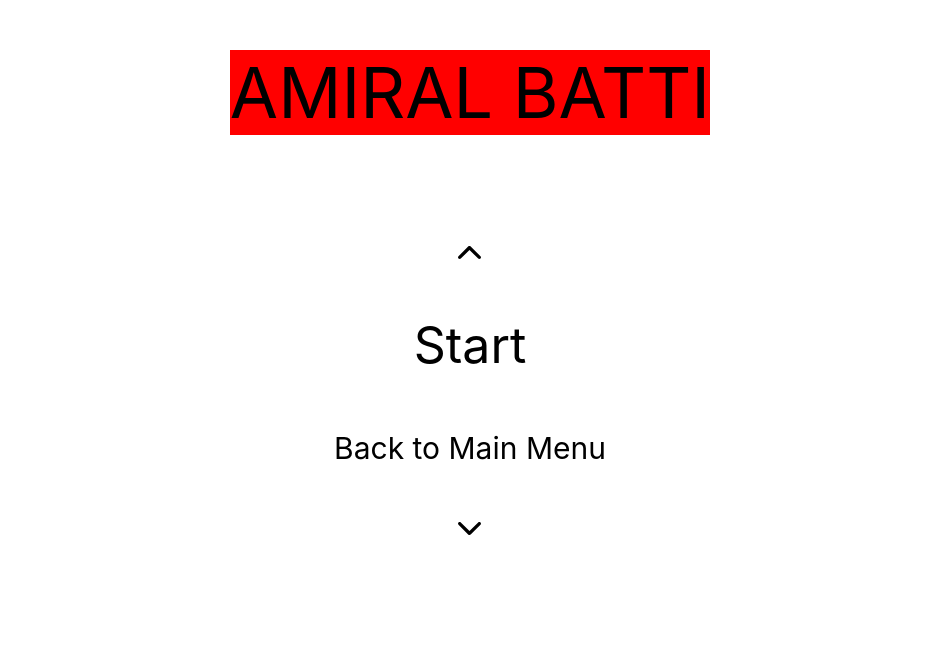
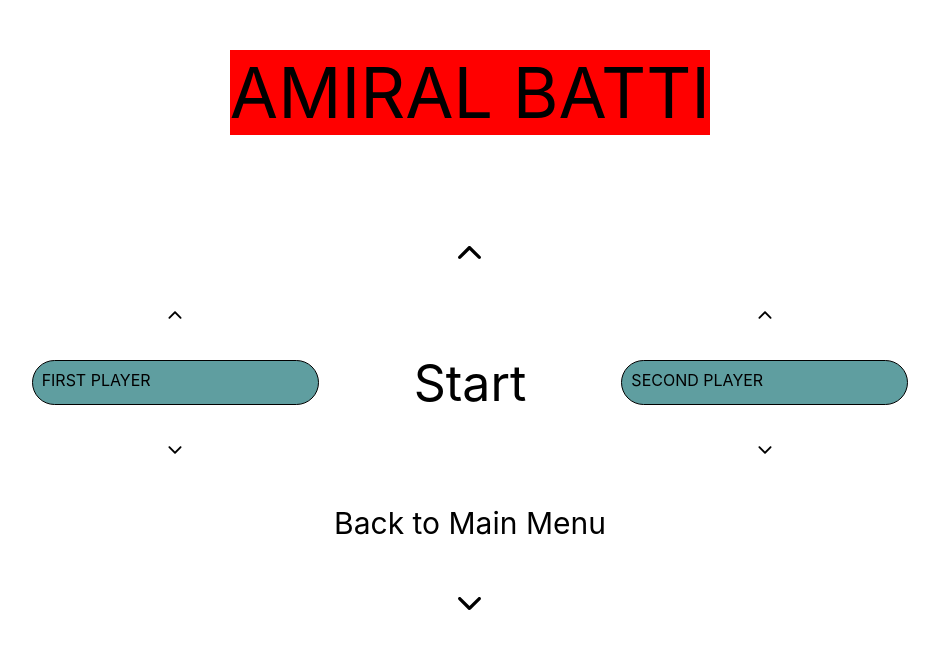
Before and after one commit to burakmey/amiral-batti, a React (Create React App) app: page / in a window 1280 px wide. Shown: the top 648 px of the page, without its empty margins (170-1109 px from the left). Built offline with nearby package versions, Linux system fonts and the light colour scheme.

Commit message:
Player input added.

```diff
--- a/src/components/Button/Button.css
+++ b/src/components/Button/Button.css
@@ -1,8 +1,7 @@
 .button {
   display: flex;
-  align-items: center;
+  align-self: center;
   cursor: pointer;
-  width: fit-content;
   transition: 0.5s;
 }
 .button-on-mouse {
--- a/src/components/Menu/Menu.js
+++ b/src/components/Menu/Menu.js
@@ -7,11 +7,11 @@ import "../../styles.css";
 function Menu(props) {
   return (
     <div className="menu">
-      <Arrow className={"arrow-primary"}>
+      <Arrow className={props.arrowClassName}>
         <IoIosArrowUp />
       </Arrow>
       {props.children}
-      <Arrow className={"arrow-primary"}>
+      <Arrow className={props.arrowClassName}>
         <IoIosArrowDown />
       </Arrow>
     </div>
--- /dev/null
+++ b/src/components/SelectPlayers/Player.js
@@ -0,0 +1,45 @@
+import { useState, useRef, memo } from "react";
+import Menu from "../Menu/Menu";
+import "./SelectPlayers.css";
+import "../../styles.css";
+
+function Player(props) {
+  console.log("Player rendered!");
+
+  const inputRef = useRef("");
+  const [inputClassName, setInputClassName] = useState("name-input");
+  const [nameClassName, setnameClassName] = useState("player-name");
+
+  const updateStyle = (onFocus) => {
+    if (onFocus || inputRef.current.length !== 0) {
+      setInputClassName("name-input name-input-animated");
+      setnameClassName("player-name player-name-animated");
+    } else {
+      setInputClassName("name-input");
+      setnameClassName("player-name");
+    }
+  };
+
+  const getInput = (event) => {
+    inputRef.current = event.target.value;
+    // console.log(inputRef);
+  };
+  return (
+    <div className="player">
+      <Menu arrowClassName={"arrow-secondary"}>
+        <div>
+          <input
+            className={inputClassName}
+            onChange={getInput}
+            onFocus={() => updateStyle(true)}
+            onBlur={() => updateStyle(false)}
+            maxLength={20}
+          />
+          <span className={nameClassName}>{props.name}</span>
+        </div>
+      </Menu>
+    </div>
+  );
+}
+
+export default Player;
--- /dev/null
+++ b/src/components/SelectPlayers/SelectPlayers.css
@@ -0,0 +1,37 @@
+.menu-players {
+  display: flex;
+  column-gap: 35px;
+}
+.player {
+  position: relative;
+  row-gap: 10px;
+  cursor: default;
+}
+.name-input {
+  border-radius: 25px;
+  border: 1px solid black;
+  padding: 10px;
+  outline: none;
+  font-size: 20px;
+  background-color: cadetblue;
+  transition: 0.5s;
+}
+.name-input-animated {
+  border: 1px solid rgb(10, 107, 7);
+}
+.player-name {
+  position: absolute;
+  left: 0;
+  padding: 10px;
+  pointer-events: none;
+  text-transform: uppercase;
+  transition: 0.5s;
+}
+.player-name-animated {
+  transform: translate(20%, -50%);
+  font-size: 12px;
+  padding: 0 10px;
+  background: rgb(10, 107, 7);
+  color: black;
+  border-radius: 5px;
+}
--- /dev/null
+++ b/src/components/SelectPlayers/SelectPlayers.js
@@ -0,0 +1,16 @@
+import React from "react";
+import Player from "./Player";
+import Button from "../Button/Button";
+
+function SelectPlayers() {
+  console.log("SelectPlayers rendered!");
+  return (
+    <div className="menu-players">
+      <Player name={"First Player"} />
+      <Button name={"Start"} className={"main-button"} />
+      <Player name={"Second Player"} />
+    </div>
+  );
+}
+
+export default SelectPlayers;
--- a/src/pages/MainMenu/MainMenu.js
+++ b/src/pages/MainMenu/MainMenu.js
@@ -8,7 +8,7 @@ function MainMenu() {
   return (
     <div>
       <Title />
-      <Menu>
+      <Menu arrowClassName={"arrow-primary"}>
         <Button name={"Play"} className={"main-button"} />
         <Button name={"Settings"} className={"sub-button"} />
         <Button name={"Rules"} className={"sub-button"} />
--- a/src/pages/PlayMenu/PlayMenu.js
+++ b/src/pages/PlayMenu/PlayMenu.js
@@ -3,13 +3,15 @@ import Title from "../../components/Title/Title";
 import Menu from "../../components/Menu/Menu";
 import Button from "../../components/Button/Button";
 import "../../styles.css";
+import SelectPlayers from "../../components/SelectPlayers/SelectPlayers";
 
 function PlayMenu() {
+  console.log("PlayMenu rendered!");
   return (
     <div>
       <Title />
-      <Menu>
-        <Button name={"Start"} className={"main-button"} />
+      <Menu arrowClassName={"arrow-primary"}>
+        <SelectPlayers />
         <Button name={"Back to Main Menu"} className={"sub-button"} />
       </Menu>
     </div>
--- a/src/styles.css
+++ b/src/styles.css
@@ -10,57 +10,3 @@
   padding: 0;
   box-sizing: border-box;
 }
-.menu-players {
-  display: flex;
-  column-gap: 35px;
-  grid-column: span 12;
-  align-items: center;
-}
-.menu-item {
-  display: flex;
-  flex-direction: column;
-  row-gap: 50px;
-  grid-column: span 12;
-  list-style: none;
-  align-items: center;
-  cursor: pointer;
-}
-.menu-item-hover {
-  background-color: var(--element-background-color-hover);
-  transition: 0.5s;
-}
-/**************************************************************/
-.player-box {
-  position: relative;
-  row-gap: 10px;
-  cursor: default;
-  background-color: var(--element-background-color);
-}
-.name-input {
-  border-radius: 25px;
-  border: 1px solid black;
-  padding: 10px;
-  outline: none;
-  font-size: 20px;
-  background-color: cadetblue;
-  transition: 0.5s;
-}
-.name-input-animated {
-  border: 1px solid rgb(10, 107, 7);
-}
-.player-name {
-  position: absolute;
-  left: 0;
-  padding: 10px;
-  pointer-events: none;
-  text-transform: uppercase;
-  transition: 0.5s;
-}
-.player-name-animated {
-  transform: translate(20%, -50%);
-  font-size: 12px;
-  padding: 0 10px;
-  background: rgb(10, 107, 7);
-  color: black;
-  border-radius: 5px;
-}
```
